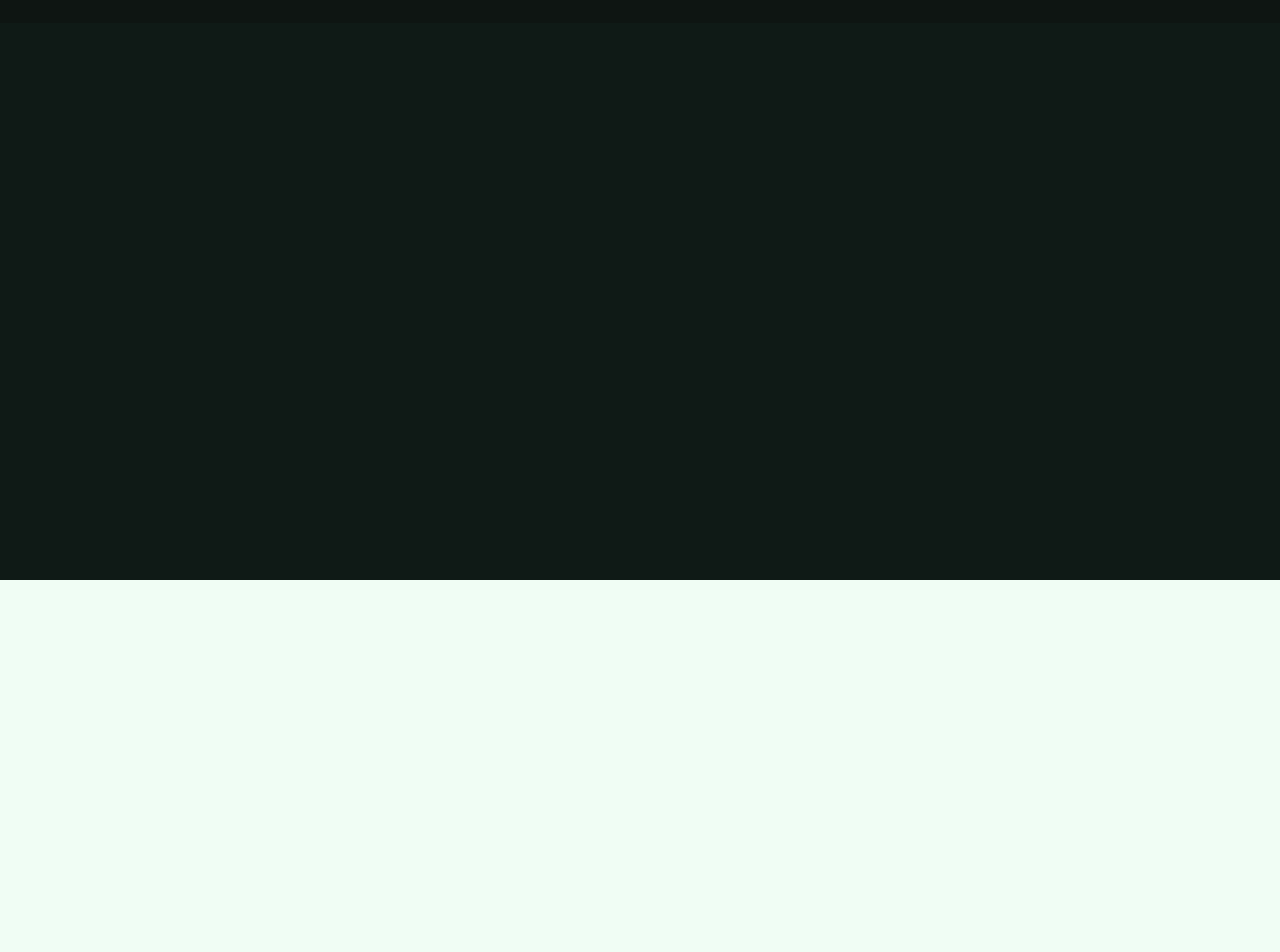
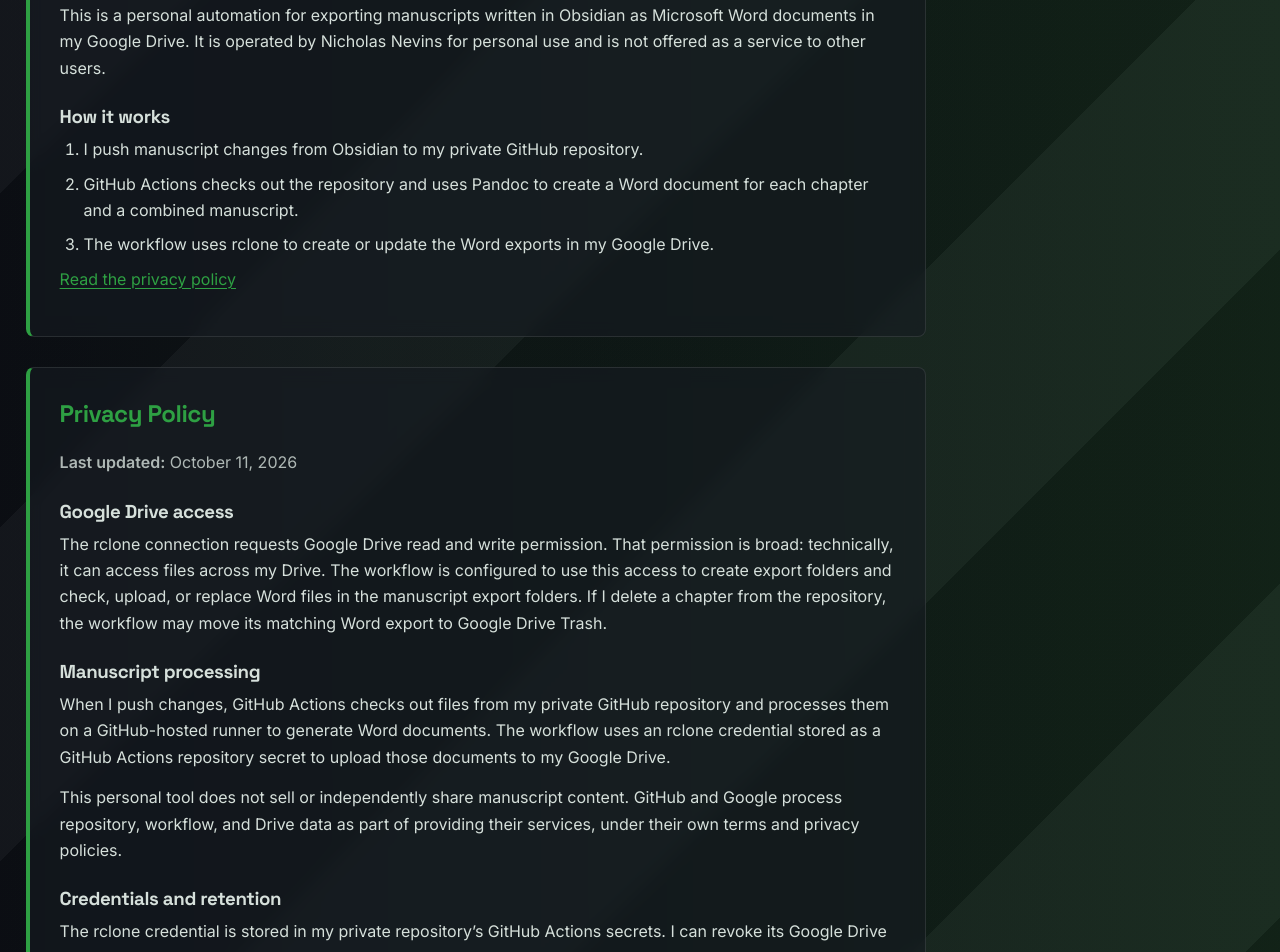
Before and after one commit to NevinsN/professional_portfolio, a React (Create React App) app in the folder professional_portfolio/: page /obsidian-sync in a window 1280 px wide. Shown: the part 220-1172 px from the top of the page. Before the commit the page ends 800 px from the top, so only its background shows below. Built offline with nearby package versions, Linux system fonts and the light colour scheme.

Commit message:
Adding Obsidian Sync Page

```diff
--- a/professional_portfolio/src/App.js
+++ b/professional_portfolio/src/App.js
@@ -7,6 +7,7 @@ import Experience from './Components/Experience/Experience';
 import Skills from './Components/Skills/Skills';
 import References from './Components/References/References';
 import Footer from './Components/Footer/Footer';
+import ObsidianSync from './Components/ObsidianSync/ObsidianSync';
 import './App.css';
 
 function App() {
@@ -28,6 +29,7 @@ function App() {
             <Route path="/experience" element={<Experience />} />
             <Route path="/skills" element={<Skills />} />
             <Route path="/references" element={<References />} />
+            <Route path="/obsidian-sync" element={<ObsidianSync />} />
           </Routes>
       </main>
 
--- /dev/null
+++ b/professional_portfolio/src/Components/ObsidianSync/ObsidianSync.css
@@ -0,0 +1,71 @@
+/* CONTAINER SETUP */
+.obsidian-sync-page {
+  width: 100%;
+}
+
+.obsidian-sync-wrapper {
+  display: flex;
+  flex-direction: column;
+  gap: 30px;
+  width: 100%;
+  max-width: 900px;
+  padding-top: 20px;
+  text-align: left;
+}
+
+.obsidian-sync-card {
+  padding: 30px;
+  color: inherit;
+  text-align: left;
+  background: var(--card-bg);
+  border: 1px solid var(--card-border);
+  border-left: 4px solid var(--primary-green);
+  border-radius: 8px;
+  backdrop-filter: blur(8px);
+}
+
+.obsidian-sync-card h2 {
+  margin: 0 0 20px;
+  color: var(--primary-green);
+}
+
+.obsidian-sync-card h3 {
+  margin: 24px 0 8px;
+}
+
+.obsidian-sync-card p,
+.obsidian-sync-card li {
+  font-size: 1rem;
+  line-height: 1.65;
+}
+
+.obsidian-sync-card p {
+  margin: 0 0 14px;
+}
+
+.obsidian-sync-card ol {
+  padding-left: 24px;
+}
+
+.obsidian-sync-card li {
+  margin-bottom: 8px;
+}
+
+.obsidian-sync-card a {
+  color: var(--primary-green);
+  text-underline-offset: 3px;
+}
+
+.obsidian-sync-card a:hover {
+  text-decoration-thickness: 2px;
+}
+
+.obsidian-sync-updated {
+  opacity: 0.8;
+}
+
+@media (max-width: 600px) {
+  .obsidian-sync-card {
+    padding: 20px;
+  }
+}
--- /dev/null
+++ b/professional_portfolio/src/Components/ObsidianSync/ObsidianSync.js
@@ -0,0 +1,106 @@
+import React from "react";
+import "./ObsidianSync.css";
+import "../Shared/Shared.css";
+
+const ObsidianSync = () => {
+  return (
+    <header className="App-header">
+      <div className="App-header_titleSubpage obsidian-sync-page">
+        <h1>Obsidian Sync</h1>
+
+        <div className="obsidian-sync-wrapper">
+          <section className="obsidian-sync-card" aria-labelledby="about-title">
+            <h2 id="about-title">Personal Manuscript Export</h2>
+
+            <p>
+              This is a personal automation for exporting manuscripts written
+              in Obsidian as Microsoft Word documents in my Google Drive. It
+              is operated by Nicholas Nevins for personal use and is not
+              offered as a service to other users.
+            </p>
+
+            <h3>How it works</h3>
+            <ol>
+              <li>
+                I push manuscript changes from Obsidian to my private GitHub
+                repository.
+              </li>
+              <li>
+                GitHub Actions checks out the repository and uses Pandoc to
+                create a Word document for each chapter and a combined
+                manuscript.
+              </li>
+              <li>
+                The workflow uses rclone to create or update the Word exports
+                in my Google Drive.
+              </li>
+            </ol>
+
+            <p>
+              <a href="#privacy-policy">Read the privacy policy</a>
+            </p>
+          </section>
+
+          <section
+            className="obsidian-sync-card"
+            id="privacy-policy"
+            aria-labelledby="privacy-title"
+          >
+            <h2 id="privacy-title">Privacy Policy</h2>
+            <p className="obsidian-sync-updated">
+              <strong>Last updated:</strong> October 11, 2026
+            </p>
+
+            <h3>Google Drive access</h3>
+            <p>
+              The rclone connection requests Google Drive read and write
+              permission. That permission is broad: technically, it can access
+              files across my Drive. The workflow is configured to use this
+              access to create export folders and check, upload, or replace
+              Word files in the manuscript export folders. If I delete a
+              chapter from the repository, the workflow may move its matching
+              Word export to Google Drive Trash.
+            </p>
+
+            <h3>Manuscript processing</h3>
+            <p>
+              When I push changes, GitHub Actions checks out files from my
+              private GitHub repository and processes them on a GitHub-hosted
+              runner to generate Word documents. The workflow uses an rclone
+              credential stored as a GitHub Actions repository secret to
+              upload those documents to my Google Drive.
+            </p>
+            <p>
+              This personal tool does not sell or independently share
+              manuscript content. GitHub and Google process repository,
+              workflow, and Drive data as part of providing their services,
+              under their own terms and privacy policies.
+            </p>
+
+            <h3>Credentials and retention</h3>
+            <p>
+              The rclone credential is stored in my private repository’s
+              GitHub Actions secrets. I can revoke its Google Drive access
+              through my Google Account’s third-party access settings and
+              remove the GitHub Actions secret.
+            </p>
+            <p>
+              The Markdown manuscripts remain in my private GitHub repository.
+              Word exports remain in Google Drive until I delete them. The
+              workflow does not automatically remove combined exports when a
+              manuscript folder is renamed or removed.
+            </p>
+
+            <h3>Contact</h3>
+            <p>
+              Questions about this personal tool:{" "}
+              <a href="mailto:nnevauthor@gmail.com">nnevauthor@gmail.com</a>
+            </p>
+          </section>
+        </div>
+      </div>
+    </header>
+  );
+};
+
+export default ObsidianSync;
```
